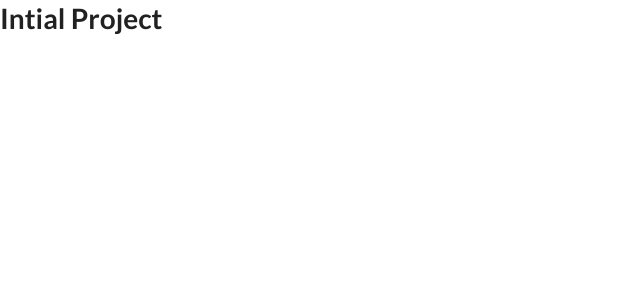
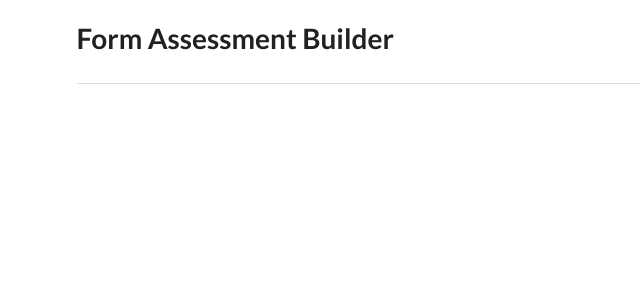
Before and after one commit to ray760/reactformbuilder, a React (Create React App) app: page / in a window 1280 px wide. Shown: the top 300 px of the page, without its empty margins (0-640 px from the left). Built offline with nearby package versions, Linux system fonts and the light colour scheme.

Commit message:
Create new question action.

```diff
--- a/public/index.html
+++ b/public/index.html
@@ -20,7 +20,7 @@
       work correctly both with client-side routing and a non-root public URL.
       Learn how to configure a non-root public URL by running `npm run build`.
     -->
-    <title>React App</title>
+    <title>FormBuilder a React App by Ray Robertson | Rayfolio.com</title>
   </head>
   <body>
     <noscript>
--- a/src/App.js
+++ b/src/components/App.js
@@ -1,10 +1,11 @@
 import React, { Component } from 'react';
+import '../css/app.css';
 
 class App extends Component {
   render() {
     return (
-      <div className="App">
-        <h1>Intial Project</h1>
+      <div className="ui container App">
+        <h1 className="ui header dividing">Form Assessment Builder</h1>
       </div>
     );
   }
--- /dev/null
+++ b/src/constants/index.js
@@ -0,0 +1,2 @@
+export const CREATE_NEW_QUESTION = 'CREATE_NEW_QUESTION';
+export const EDIT_QUESTION = 'EDIT_QUESTION';
--- /dev/null
+++ b/src/css/app.css
@@ -0,0 +1,3 @@
+h1 {
+  line-height: 6rem !important;
+}
--- a/src/index.js
+++ b/src/index.js
@@ -1,9 +1,23 @@
 import React from 'react';
 import ReactDOM from 'react-dom';
-import App from './App';
+import { createStore } from 'redux';
+import { Provider } from 'react-redux';
+
+import App from './components/App';
+import questionsReducer from './reducers/';
 import * as serviceWorker from './serviceWorker';
 
-ReactDOM.render(<App />, document.getElementById('root'));
+const store = createStore(questionsReducer);
+
+ReactDOM.render(
+  <Provider store={store}>
+   <App>
+   { console.log(store.getState()) }
+   </App>
+   {/* <App /> */}
+  </Provider>,
+  document.getElementById('root')
+);
 
 // If you want your app to work offline and load faster, you can change
 // unregister() to register() below. Note this comes with some pitfalls.
--- /dev/null
+++ b/src/reducers/index.js
@@ -0,0 +1,18 @@
+const questionsReducer = (store = [{
+  "id": 0,
+  "question_type": "multiple_choice",
+  "question": "Input question here",
+  "choices": [
+    "Answer One",
+    "Answer Two",
+    "Answer Three",
+    "Answer Four"
+  ]
+}], action) => {
+  switch(action.type) {
+    default:
+    return store;
+  }
+}
+
+export default questionsReducer;
```
Also changed, not shown: src/actions/index.js (added, +8 -0 lines).
